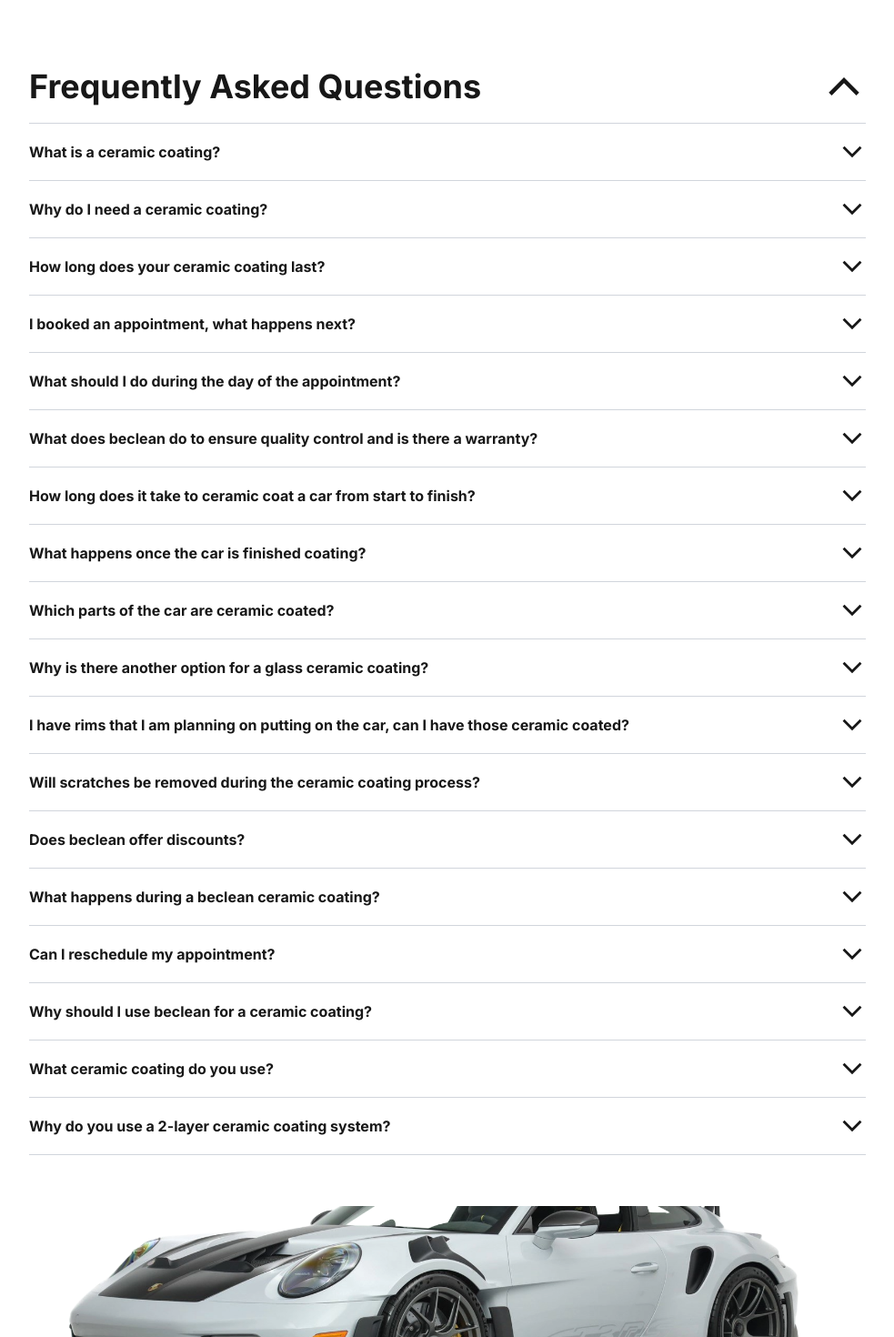
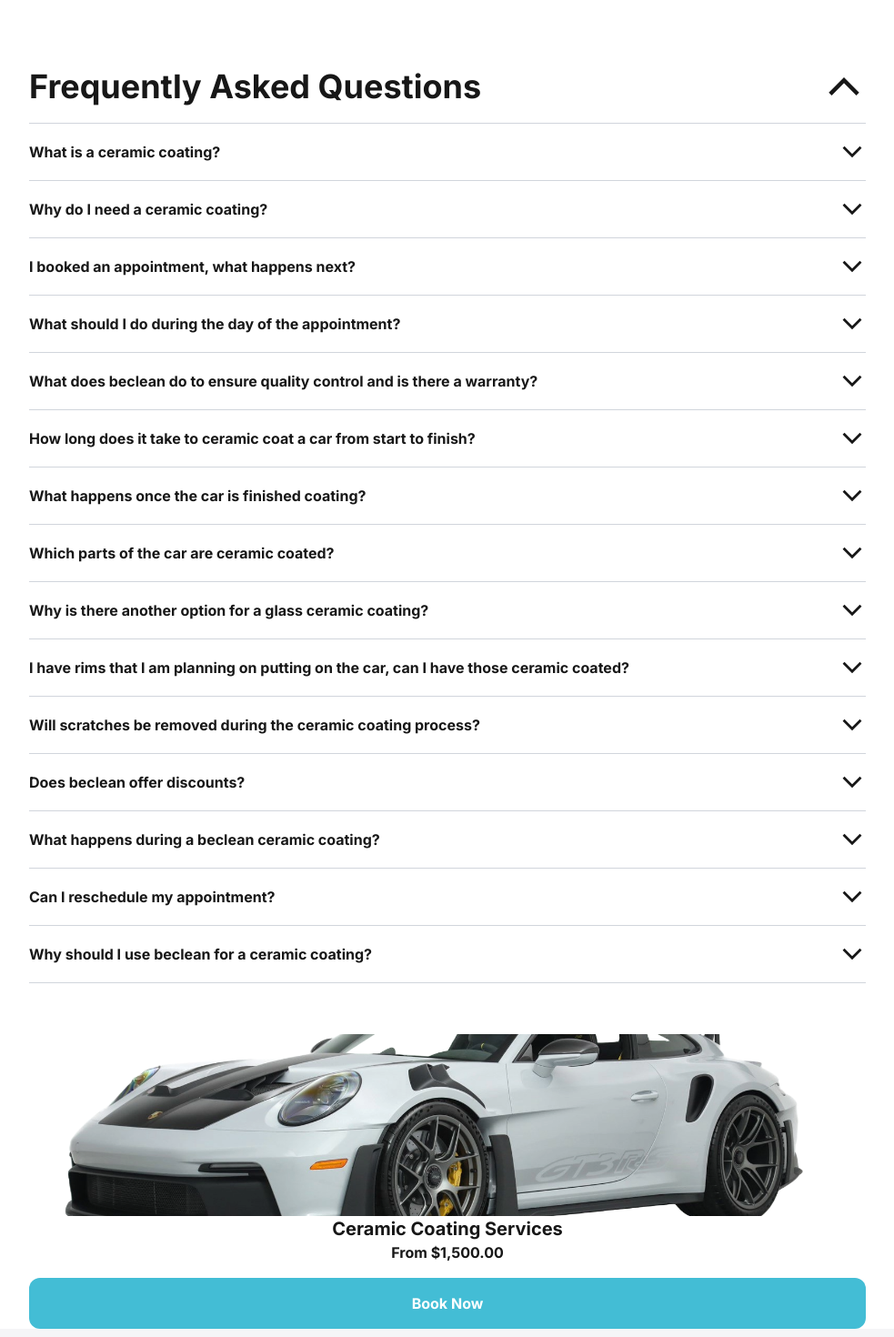
Before and after one commit to jisanjung/becleannext, a Next.js app: page /services in a window 1280 px wide. Shown: the part 4860-6330 px from the top of the page at 91% size, without its empty margins (148-1131 px from the left). Built offline with nearby package versions, Linux system fonts and the light colour scheme.

Commit message:
FAQ Updates

```diff
--- a/src/constants.js
+++ b/src/constants.js
@@ -14,10 +14,6 @@ export const FAQ_LIST = [
         answer: "At beclean, we strongly believe that every vehicle must have a ceramic coating. That includes every vehicle from your average daily driver to a exotic cars displayed at car shows. Our reason for such strong beliefs? It’s because we desire for everyone to be able to both protect their vehicles while falling in love with how they look. Not only will a ceramic coating provide protection to your car's paint, you will stand out from the rest of the cars on the road."
       },
       {
-        question: "How long does your ceramic coating last?",
-        answer: "Many factors play into the lifetime of a ceramic coating but we conducted extensive research to find the perfect coating that met our specifications, one of those being longevity. Our coating is rated to last up to 5 years*."
-      },
-      {
         question: "I booked an appointment, what happens next?",
         answer: "Once you book an appointment a confirmation email will be sent. Please mark the time on your calendar. Leading up to the detail, our team will contact you to confirm your appointment."
       },
@@ -31,11 +27,11 @@ export const FAQ_LIST = [
       },
       {
         question: "How long does it take to ceramic coat a car from start to finish?",
-        answer: "Our process of decontaminating the paint, polishing, ceramic prep, coating process, and coating curing takes more than 8 hours. The reason why a ceramic coating takes so long is because it’s important we meticulously perform each step to ensure the coating properly adheres to your car’s paint. Any shortcut can lead to the coating failing prematurely and poor ceramic performance."
+        answer: "Our process of decontaminating the paint, polishing, ceramic prep, coating process, and coating curing takes approximately 6-7 hours. The reason why a ceramic coating takes so long is because it’s important we meticulously perform each step to ensure the coating properly adheres to your car’s paint. Any shortcut can lead to the coating failing prematurely and poor ceramic performance. However, we will perform to the best of our abilities to get your car back to you before your work day ends."
       },
       {
         question: "What happens once the car is finished coating?",
-        answer: "Once the coating is finished curing, our team members will reach out to you to arrange for pick-up of the vehicle. If you elected to have your car dropped off at a location, we will reach out to confirm the address and time of the drop-off.\n\nAfter a coating, you will receive a coating gift box which includes: a plush microfiber towel, quick detailer for quick cleanups, and a ceramic coating maintenance guide."
+        answer: "Once the coating is finished curing, our team members will reach out to you to arrange for the drop-off of the vehicle. We will reach out to confirm the address and time of the drop-off. After a coating, you will receive a coating gift box which includes: a plush microfiber towel and  quick detailer."
       },
       {
         question: "Which parts of the car are ceramic coated?",
@@ -59,7 +55,7 @@ export const FAQ_LIST = [
       },
       {
         question: "What happens during a beclean ceramic coating?",
-        answer: "Once we receive your car, we start with a decontamination wash which includes a mechanical and chemical decontamination. After the car is dried, we begin the paint enhancement portion where we polish the vehicle. This process not only brings a brilliant shine, it also removes scratches from your paint. Next, we apply a dedicated ceramic coating prep and apply the first layer of ceramic coating. After the first layer, we apply a second layer of ceramic coating which not only enhances the appearances but adds another layer of protection. Once the 2 layers of coating are applied, the car is required to cure for 8 hours before being driven. This process is critical for proper coating adhesion since the car can not be exposed to the elements within those 8 hours, otherwise the coating will fail prematurely."
+        answer: "Once we receive your car, we start with a decontamination wash which includes a mechanical and chemical decontamination. After the car is dried, we begin the paint enhancement portion where we polish the vehicle. This process not only brings a brilliant shine, it also removes scratches from your paint. Next, we apply a dedicated ceramic coating prep and apply the ceramic coating. After applying the ceramic coating, we wait 1 hour before returning your vehicle back to you."
       },
       {
         question: "Can I reschedule my appointment?",
@@ -68,14 +64,6 @@ export const FAQ_LIST = [
       {
         question: "Why should I use beclean for a ceramic coating?",
         answer: "At beclean we specialize in ceramic coatings. While other detailers and shops might do multiple services such as paint protection film (PPF), tinting, dent removal, general detailing, and more. We focus only on ceramic coatings making us highly knowledgeable on ceramic coatings and how to properly perform the service. This specialization helps us to devise the best possible coating process that increases proper coating longevity, performance, and quality control.\n\nNot only do we specialize in coatings, we have an ideal climate controlled environment that is required for proper coating curing, critical to making the coating last as long as possible.\n\nIf that is not enough, we only service 1 car a day. This means that you have our full, undivided attention that you and your car need during the coating process. Why settle for anything less than the attention that you need."
-      },
-      {
-        question: "What ceramic coating do you use?",
-        answer: "We conducted extensive research on various coatings to make sure that they fit within our criteria of the best coating. We came to the conclusion that the Gyeon Syncro Kit is the best ceramic coating that we can currently get. The reason why we arrived at this conclusion is because by using this 2-layer system, it combines the perfect balance of protection, slickness, hydrophobics, longevity, self-cleaning, and most importantly paint appearance.\n\nIf you desire for us to use a different ceramic coating, we will certainly do our best to work with whatever coating you decide to use."
-      },
-      {
-        question: "Why do you use a 2-layer ceramic coating system?",
-        answer: "After conducting extensive research, we quickly realized that a 2-layer system is required to achieve the results that we want for your car. Traditionally, ceramic coatings are applied in a 1-layer fashion. However, a 1-layer application does not have all the qualities that we are looking for. Those qualities being protection, slickness, hydrophobics, longevity, self-cleaning, and most importantly paint appearance. By using a 2-layer application, we are able to achieve the best results possible."
       },
 ];
 
```
